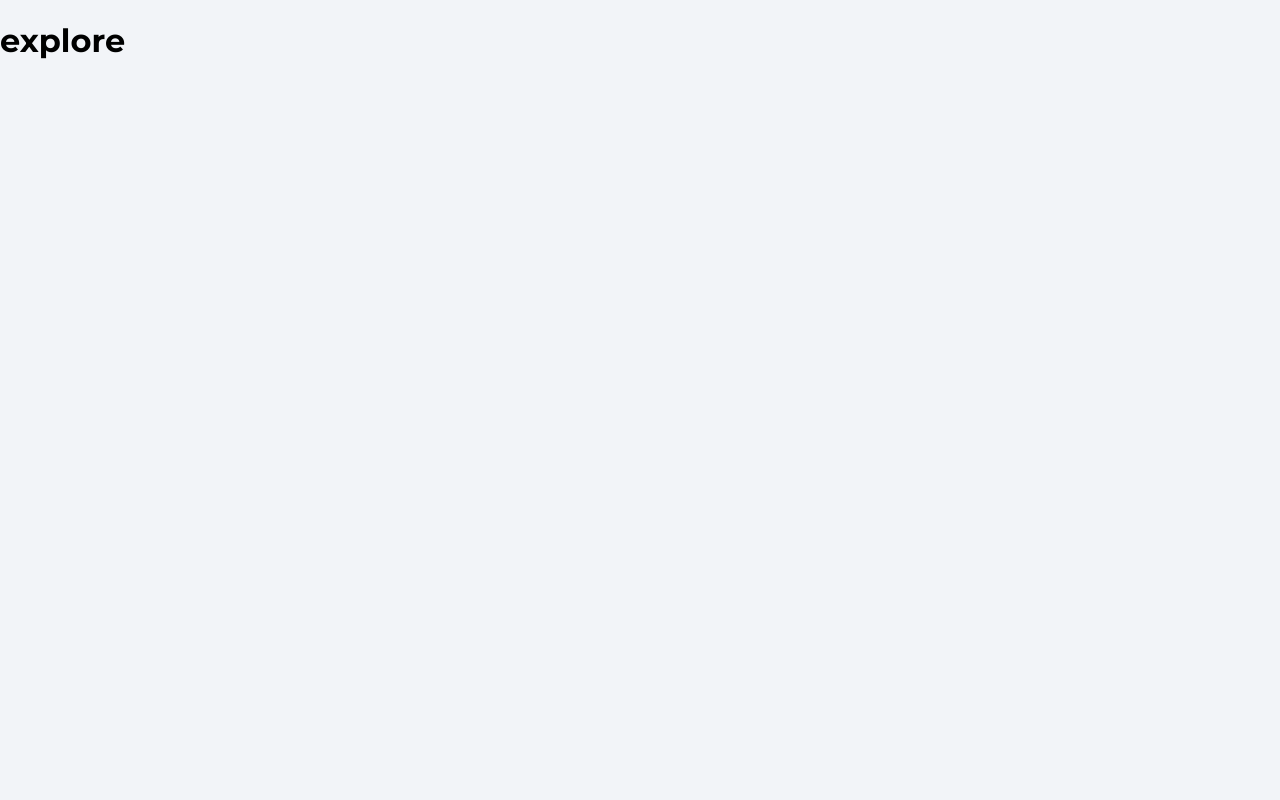
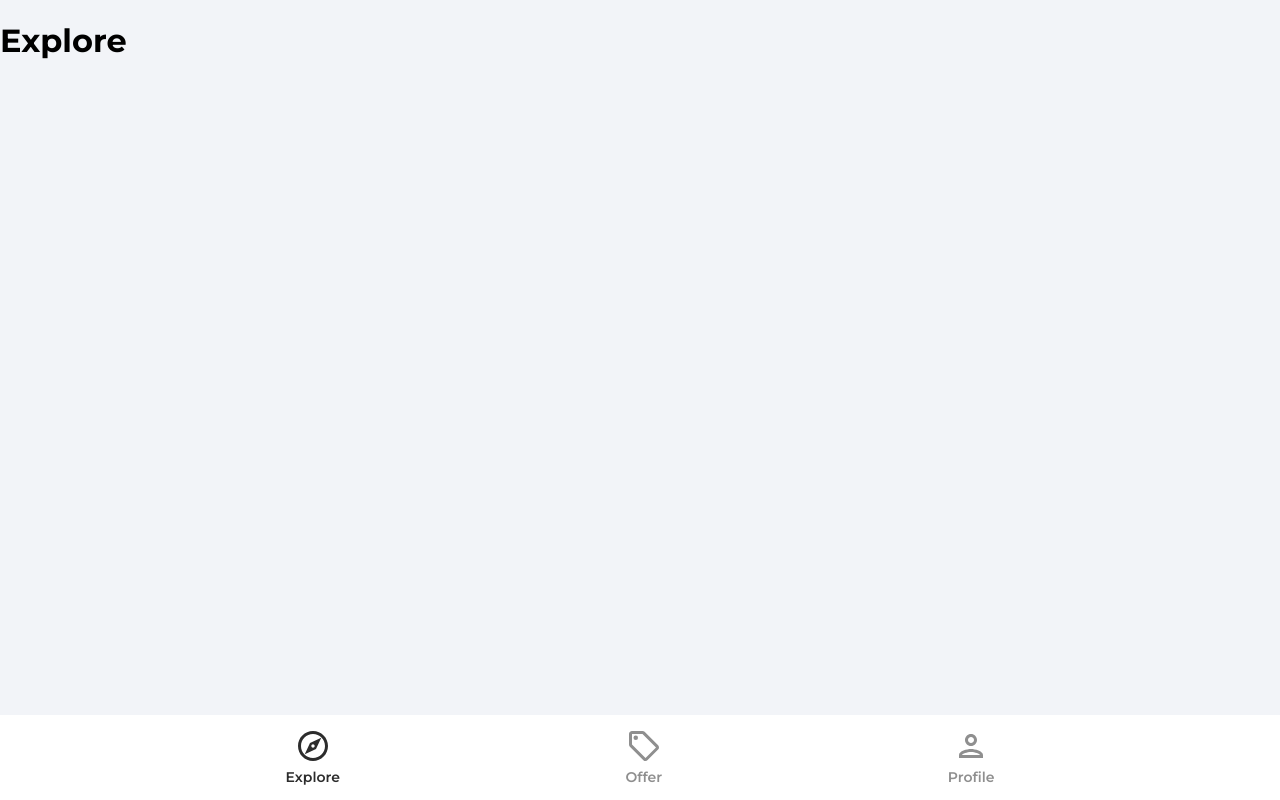
Before and after one commit to CAVASOL/rocket-store, a React (Create React App) app: page / in a window 1280 px wide. Built offline with nearby package versions, Linux system fonts and the light colour scheme.

Commit message:
added Navbar

```diff
--- a/src/App.js
+++ b/src/App.js
@@ -1,4 +1,5 @@
 import { BrowserRouter as Router, Routes, Route } from 'react-router-dom'
+import Navbar from './components/Navbar';
 import Explore from './pages/Explore';
 import Offers from './pages/Offers';
 // import Profile from './pages/Profile';
@@ -18,6 +19,8 @@
           <Route path='/sign-up' element={<SignUp />} />
           <Route path='/forgot-password' element={<ForgotPassword />} />
         </Routes>
+
+        <Navbar />
       </Router>
     </>
   );
--- /dev/null
+++ b/src/components/Navbar.jsx
@@ -0,0 +1,38 @@
+import React from 'react'
+import { useNavigate, useLocation } from 'react-router-dom'
+import { ReactComponent as OfferIcon } from '../assets/svg/localOfferIcon.svg'
+import { ReactComponent as ExploreIcon } from '../assets/svg/exploreIcon.svg'
+import { ReactComponent as PersonOutlineIcon } from '../assets/svg/personOutlineIcon.svg'
+
+function Navbar() {
+  const navigate = useNavigate()
+  const location = useLocation()
+  const pathMatchRoute = (route) => {
+    if (route === location.pathname) {
+      return true
+    }
+  }
+
+  return (
+    <footer className='navbar'>
+      <nav className='navbarNav'>
+        <ul className='navbarListItems'>
+          <li className='navbarListItem' onClick={() => navigate('/')}>
+            <ExploreIcon fill={pathMatchRoute('/') ? '#2c2c2c' : '#8f8f8f'} width='36px' height='36px' />
+            <p className={pathMatchRoute('/') ? 'navbarListItemNameActive' : 'navbarListItemName'}>Explore</p>
+          </li>
+          <li className='navbarListItem' onClick={() => navigate('/offers')}>
+            <OfferIcon fill={pathMatchRoute('/offers') ? '#2c2c2c' : '#8f8f8f'} width='36px' height='36px' />
+            <p className={pathMatchRoute('/offers') ? 'navbarListItemNameActive' : 'navbarListItemName'}>Offer</p>
+          </li>
+          <li className='navbarListItem' onClick={() => navigate('/profile')}>
+            <PersonOutlineIcon fill={pathMatchRoute('/profile') ? '#2c2c2c' : '#8f8f8f'} width='36px' height='36px' />
+            <p className={pathMatchRoute('/profile') ? 'navbarListItemNameActive' : 'navbarListItemName'}>Profile</p>
+          </li>
+        </ul>
+      </nav>
+    </footer>
+  )
+}
+
+export default Navbar
--- a/src/pages/Explore.jsx
+++ b/src/pages/Explore.jsx
@@ -3,7 +3,7 @@
 function Explore() {
   return (
     <div>
-      <h1>explore</h1>
+      <h1>Explore</h1>
     </div>
   )
 }
```
